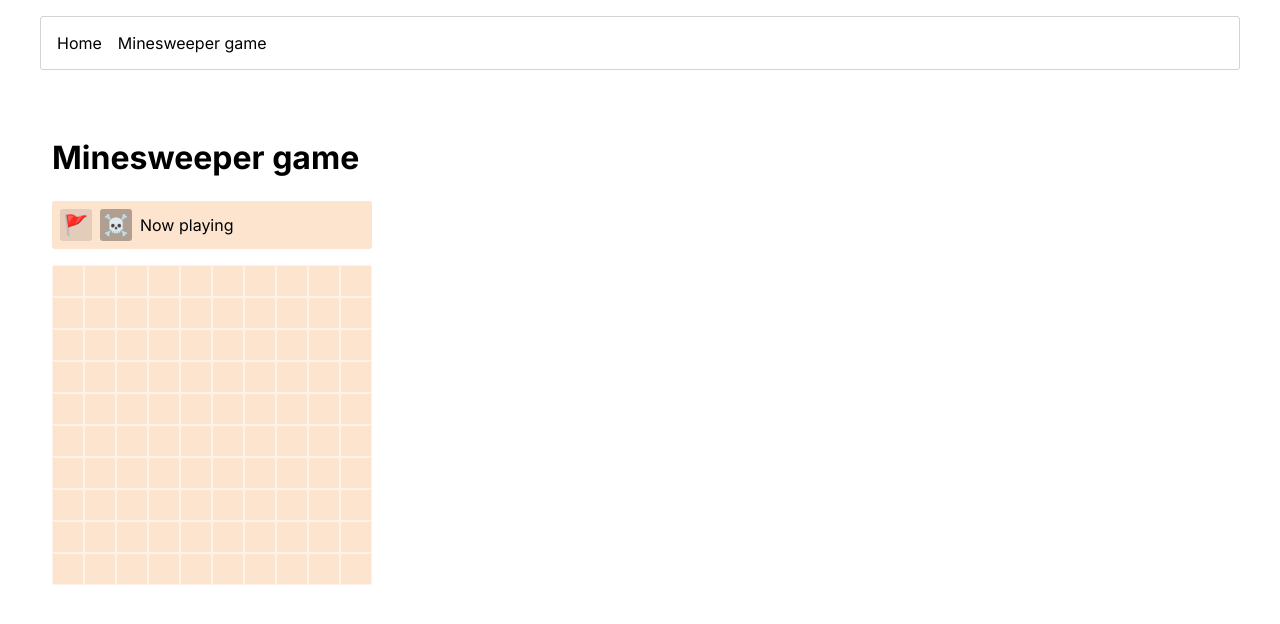
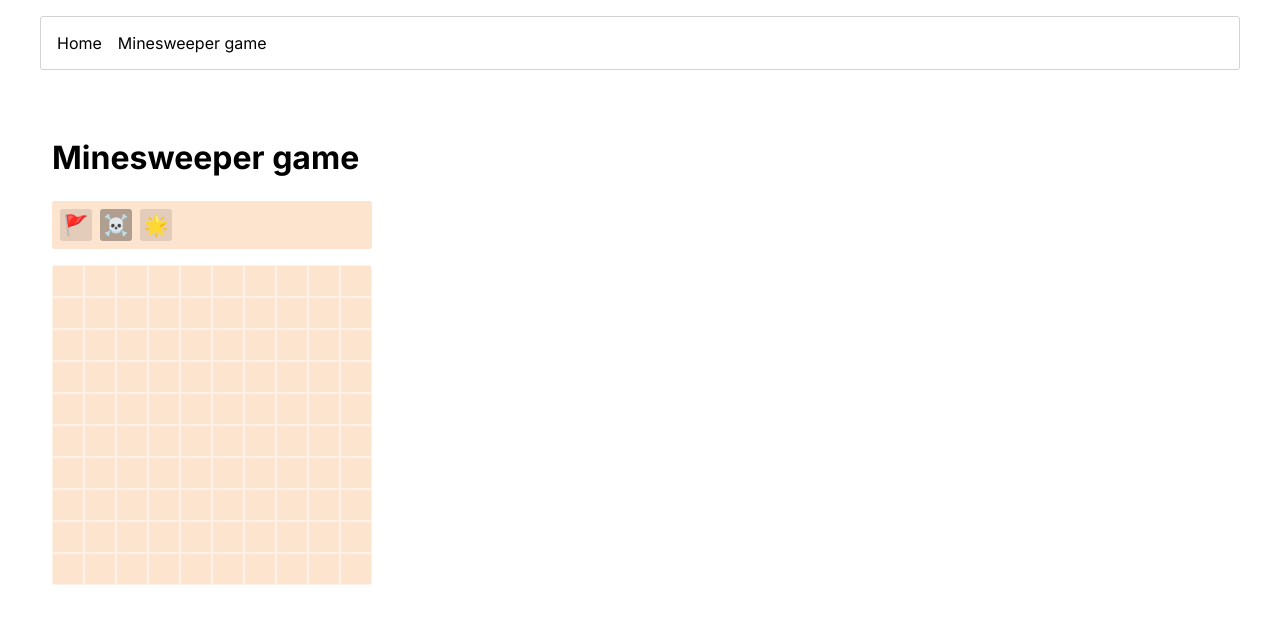
Before and after one commit to mrsWeasel/portfolio-projects, a Next.js app: page /sweeper in a window 1280 px wide. Shown: the top 624 px of the page. Built offline with nearby package versions, Linux system fonts and the light colour scheme.

Commit message:
Start new game with button click

```diff
--- a/src/app/sweeper/page.tsx
+++ b/src/app/sweeper/page.tsx
@@ -19,7 +19,6 @@ const Sweeper = () => {
   const [gameStatus, setGameStatus] = useState("playing")
 
   useEffect(() => {
-    console.log("use effect")
     const mineGrid = generateMineGrid(10)
     setMineGrid(mineGrid)
   }, [])
@@ -92,7 +91,13 @@ const Sweeper = () => {
     checkIfGameWon(tempVisitedGrid)
   }
 
-  // TODO: clean up
+  const handleStartNewGame = (): void => {
+    setMineGrid(generateMineGrid(10))
+    setVisitedGrid(generateGrid(10))
+    setFlaggedGrid(generateGrid(10))
+    setGameStatus("playing")
+  }
+
   const renderSweeper = () => {
     const items = []
 
@@ -107,7 +112,10 @@ const Sweeper = () => {
           >
             {cellHasValueInGrid(i, j, mineGrid) && gameStatus === "lost" && "💩"}
             {cellHasValueInGrid(i, j, mineGrid) && gameStatus === "won" && "🦄"}
-            {cellHasValueInGrid(i, j, flaggedGrid) && gameStatus === "playing" && "🚩"}
+            {cellHasValueInGrid(i, j, flaggedGrid) &&
+              !cellHasValueInGrid(i, j, visitedGrid) &&
+              gameStatus === "playing" &&
+              "🚩"}
             {(cellHasValueInGrid(i, j, visitedGrid) && getAmountOfSurroundingMines(i, j, mineGrid)) || ""}
           </div>
         )
@@ -128,7 +136,9 @@ const Sweeper = () => {
           >
             ☠️
           </button>
-          {gameStatus === "playing" && "Now playing"}
+          <button className={`${styles.toolBarButton}`} onClick={() => handleStartNewGame()}>
+            🌟
+          </button>
         </div>
         <div className={styles.gridContainer}>{items}</div>
       </div>
```
Also changed, not shown: 1 other file (tests, documents, lock files or other folders).
